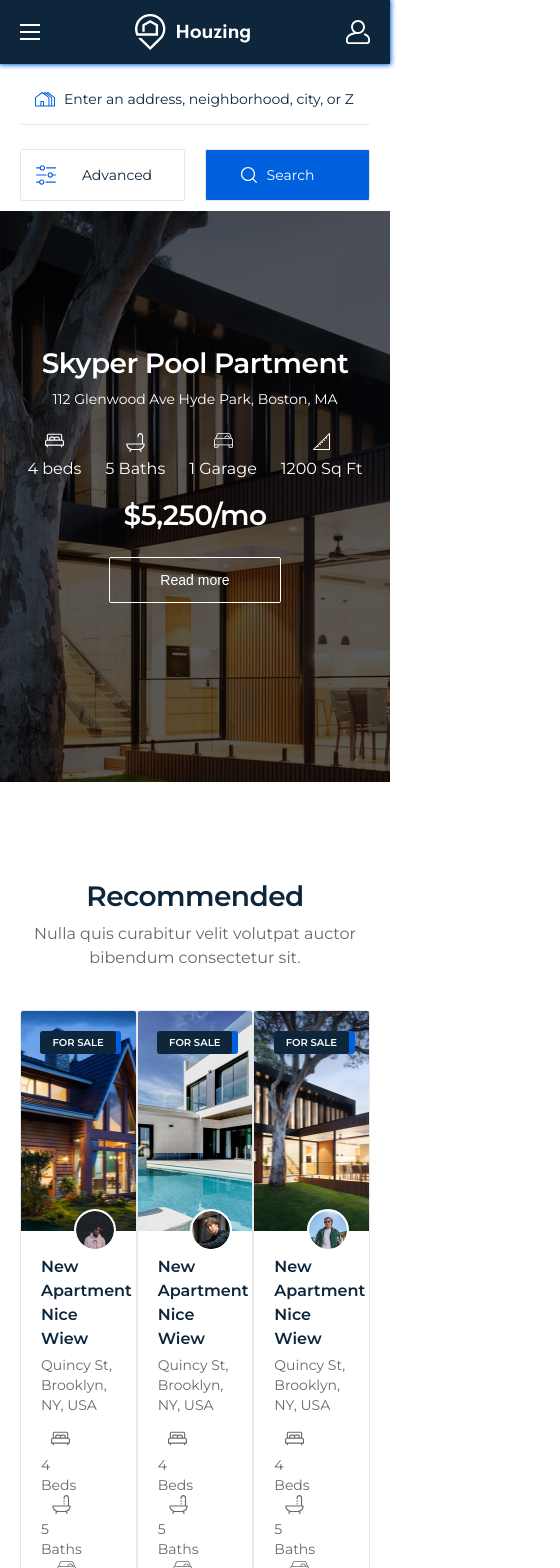
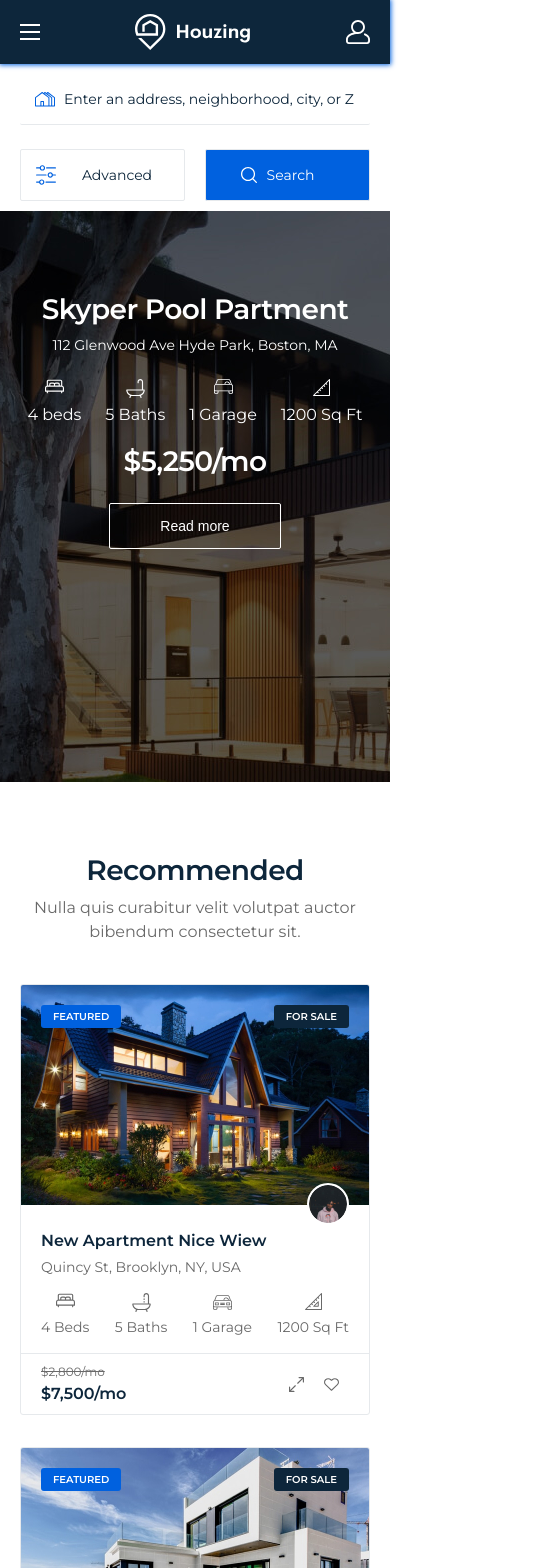
Before and after one commit to Sardor0795/Houzing-self-made, a React (Create React App) app: page / in a window 390 px wide. Shown: the top 1568 px of the page, 560 px wide, since content can reach past the window. Built offline with nearby package versions, Linux system fonts and the light colour scheme.

Commit message:
Make all cards full responsive

```diff
--- a/src/components/cards/category_card/index.jsx
+++ b/src/components/cards/category_card/index.jsx
@@ -7,8 +7,8 @@ import {
 
 export const CategoryCard = ({ img, text, miniImg }) => {
   return (
-    <CategoryCardWrapper>
-      <CategoryCardImg src={img} />
+    <CategoryCardWrapper img={img}>
+      <CategoryCardImg />
       <CategoryCardMiniImg minImg={miniImg}>{text}</CategoryCardMiniImg>
     </CategoryCardWrapper>
   );
--- a/src/components/cards/category_card/style.jsx
+++ b/src/components/cards/category_card/style.jsx
@@ -5,6 +5,12 @@ export const CategoryCardWrapper = styled.div`
   height: 350px;
   overflow: hidden;
   position: relative;
+  border-radius: 3px;
+  margin-left: 20px;
+  margin-bottom: 32px;
+  background-image: url("${({ img }) => img}");
+  background-position: center center;
+  background-size: cover;
   cursor: pointer;
   ::before {
     content: "";
@@ -19,6 +25,22 @@ export const CategoryCardWrapper = styled.div`
 
   &:hover::before {
     opacity: 0;
+  }
+  @media (max-width: 1024px) {
+    max-width: unset;
+    width: 45%;
+  }
+  @media (max-width: 760px) {
+    width: 70%;
+  }
+  @media (max-width: 600px) {
+    width: 80%;
+  }
+  @media (max-width: 500px) {
+    width: 90%;
+  }
+  @media (max-width: 400px) {
+    width: 100%;
   }
 `;
 
--- a/src/components/cards/main_card/index.jsx
+++ b/src/components/cards/main_card/index.jsx
@@ -5,6 +5,7 @@ import {
   MainCardBtuttons,
   MainCardCenter,
   MainCardMiniCards,
+  MainCardMiniCardsWrapper,
   MainCardPriceCurrent,
   MainCardPriceDell,
   MainCardPrices,
@@ -34,12 +35,16 @@ export const MainCard = ({ bgImg, userImg }) => {
       <MainCardCenter>
         <MainCardTitle>New Apartment Nice Wiew</MainCardTitle>
         <MainCardText>Quincy St, Brooklyn, NY, USA</MainCardText>
-        <MainCardMiniCards bgIcon={miniCardIcon_1}>4 Beds</MainCardMiniCards>
-        <MainCardMiniCards bgIcon={miniCardIcon_2}>5 Baths</MainCardMiniCards>
-        <MainCardMiniCards bgIcon={miniCardIcon_3}>1 Garage</MainCardMiniCards>
-        <MainCardMiniCards bgIcon={miniCardIcon_4} last>
-          1200 Sq Ft
-        </MainCardMiniCards>
+        <MainCardMiniCardsWrapper>
+          <MainCardMiniCards bgIcon={miniCardIcon_1}>4 Beds</MainCardMiniCards>
+          <MainCardMiniCards bgIcon={miniCardIcon_2}>5 Baths</MainCardMiniCards>
+          <MainCardMiniCards bgIcon={miniCardIcon_3}>
+            1 Garage
+          </MainCardMiniCards>
+          <MainCardMiniCards bgIcon={miniCardIcon_4} last>
+            1200 Sq Ft
+          </MainCardMiniCards>
+        </MainCardMiniCardsWrapper>
       </MainCardCenter>
       <MainCardBottom>
         <MainCardPrices>
--- a/src/components/cards/main_card/style.jsx
+++ b/src/components/cards/main_card/style.jsx
@@ -6,6 +6,24 @@ export const MainCardWrapper = styled.div`
   border: 1px solid #e6e9ec;
   border-radius: 3px;
   overflow: hidden;
+  margin-left: 20px;
+  margin-bottom: 32px;
+  @media (max-width: 1024px) {
+    max-width: unset;
+    width: 45%;
+  }
+  @media (max-width: 760px) {
+    width: 70%;
+  }
+  @media (max-width: 600px) {
+    width: 80%;
+  }
+  @media (max-width: 500px) {
+    width: 90%;
+  }
+  @media (max-width: 400px) {
+    width: 100%;
+  }
 `;
 
 const common = css`
@@ -70,16 +88,27 @@ export const MainCardText = styled.p`
   margin-bottom: 16px;
 `;
 
+export const MainCardMiniCardsWrapper = styled.div`
+  display: flex;
+  justify-content: space-between;
+`;
+
 export const MainCardMiniCards = styled.span`
   font-weight: 400;
   font-size: 14px;
   line-height: 20px;
   color: #696969;
   padding-top: 24px;
-  margin-right: ${({ last }) => (last ? "0px" : "35px")};
   background-image: url("${({ bgIcon }) => bgIcon}");
   background-repeat: no-repeat;
   background-position: center top;
+  margin-right: ${({ last }) => (last ? "0px" : "10px")};
+  @media (max-width: 360px) {
+    font-size: 13px;
+  }
+  @media (max-width: 330px) {
+    font-size: 12px;
+  }
 `;
 
 export const MainCardBottom = styled.div`
--- a/src/components/cards/test_card/index.jsx
+++ b/src/components/cards/test_card/index.jsx
@@ -1,8 +1,12 @@
 import React from "react";
-import { TestCardInner, TestCardWrapper } from "./style";
+import {
+  TestCardInner,
+  TestCardUserImg,
+  TestCardUserInfo,
+  TestCardWrapper,
+} from "./style";
 
 import userImg from "../../../assets/img/main_card_user_img_3.jpg";
-import { TestCardUserImg, TestCardUserInfo } from "../../testiomential/style";
 
 export const TestCard = () => {
   return (
@@ -11,7 +15,7 @@ export const TestCard = () => {
       experts. I've learned a lot and recommend it to all my friends “
       <TestCardInner>
         <TestCardUserImg userImg={userImg} />
-        <TestCardUserInfo name>Marvin McKinney</TestCardUserInfo>
+        <TestCardUserInfo name="name">Marvin McKinney</TestCardUserInfo>
         <TestCardUserInfo>Designer</TestCardUserInfo>
       </TestCardInner>
     </TestCardWrapper>
--- a/src/components/cards/test_card/style.jsx
+++ b/src/components/cards/test_card/style.jsx
@@ -14,6 +14,24 @@ export const TestCardWrapper = styled.div`
   box-shadow: 0px 10px 50px rgba(13, 38, 59, 0.1);
   border-radius: 3px;
   position: relative;
+  margin-left: 20px;
+  @media (max-width: 1024px) {
+    max-width: unset;
+    width: 45%;
+    margin-bottom: 115px;
+  }
+  @media (max-width: 760px) {
+    width: 70%;
+  }
+  @media (max-width: 600px) {
+    width: 80%;
+  }
+  @media (max-width: 500px) {
+    width: 90%;
+  }
+  @media (max-width: 400px) {
+    width: 100%;
+  }
 `;
 
 export const TestCardInner = styled.div`
@@ -26,3 +44,24 @@ export const TestCardInner = styled.div`
   left: 50%;
   transform: translateX(-50%);
 `;
+
+export const TestCardUserImg = styled.span`
+  width: 42px;
+  height: 42px;
+  border: 2px solid #fff;
+  border-radius: 50%;
+  box-shadow: 0px 0px 10px rgba(13, 38, 59, 0.2);
+  background-image: url("${({ userImg }) => userImg}");
+  background-repeat: no-repeat;
+  background-size: cover;
+  background-position: center center;
+  margin-bottom: 16px;
+`;
+
+export const TestCardUserInfo = styled.span`
+  font-weight: ${({ name }) => (name ? "600" : "400")};
+  font-size: 16px;
+  line-height: 24px;
+  text-align: center;
+  color: ${({ name }) => (name ? "#0d263b" : "#696969")};
+`;
--- a/src/components/category/style.jsx
+++ b/src/components/category/style.jsx
@@ -4,5 +4,13 @@ export const CategoryWrapper = styled.div`
   min-height: 682px;
   background-color: #fff;
   padding-top: 96px;
-  padding-bottom: 136px;
+  padding-bottom: 104px;
+  @media (max-width: 960px) {
+    padding-top: 60px;
+    padding-bottom: 60px;
+  }
+  @media (max-width: 400px) {
+    padding-top: 40px;
+    padding-bottom: 40px;
+  }
 `;
--- a/src/components/header/style.jsx
+++ b/src/components/header/style.jsx
@@ -74,10 +74,14 @@ export const LoginButtonStyle = styled.button`
   }
 `;
 
+const checkImg = (icon, bgImg) => {
+  return bgImg === null ? icon : "unset";
+};
+
 export const BurgerButton = styled.button`
   width: 20px;
   height: 16px;
-  background-image: url("${({ icon, bgImg }) => bgImg === null ? icon : "unset"}");
+  background-image: url("${({ icon, bgImg }) => checkImg(icon, bgImg)}");
   background-position: center center;
   background-size: cover;
   display: none;
@@ -85,6 +89,5 @@ export const BurgerButton = styled.button`
     display: block;
     position: relative;
     z-index: 99;
-
   }
 `;
--- a/src/components/hero/style.jsx
+++ b/src/components/hero/style.jsx
@@ -9,6 +9,14 @@ export const HeroWrapper = styled.div`
   padding: 134px 0;
   min-height: 571px;
   text-align: center;
+  @media (max-width: 600px) {
+    padding-top: 160px;
+    padding-bottom: 20px;
+  }
+  @media (max-width: 400px) {
+    padding-top: 80px;
+    padding-bottom: 80px;
+  }
 `;
 
 export const HeroTitle = styled.h1`
--- a/src/components/recent/style.jsx
+++ b/src/components/recent/style.jsx
@@ -5,5 +5,9 @@ export const RecentWrapper = styled.div`
   background-color: #fff;
   color: #fff;
   padding-top: 96px;
-  padding-bottom: 88px;
+  padding-bottom: 56px;
+  @media (max-width: 960px) {
+    padding-top: 60px;
+    padding-bottom: 40px;
+  }
 `;
--- a/src/components/recomend/style.jsx
+++ b/src/components/recomend/style.jsx
@@ -3,10 +3,17 @@ import styled from "styled-components";
 export const RecommendWrapper = styled.div`
   min-height: 713px;
   background-color: #fff;
-  padding: 96px 0 88px 0;
+  padding: 96px 0 56px 0;
+  @media (max-width: 960px) {
+    padding: 70px 0 56px 0;
+  }
 `;
 
 export const MainCardsWrapper = styled.div`
   display: flex;
   justify-content: space-around;
+  margin-left: -20px;
+  @media (max-width: 1024px) {
+    flex-wrap: wrap;
+  }
 `;
--- a/src/components/testiomential/style.jsx
+++ b/src/components/testiomential/style.jsx
@@ -5,27 +5,6 @@ export const TestiomentalWrapper = styled.div`
   background-color: #f5f7fc;
   color: #000;
   padding-top: 48px;
-  padding-bottom: 137px;
+  padding-bottom: 22px;
   position: relative;
 `;
-
-export const TestCardUserImg = styled.span`
-  width: 42px;
-  height: 42px;
-  border: 2px solid #fff;
-  border-radius: 50%;
-  box-shadow: 0px 0px 10px rgba(13, 38, 59, 0.2);
-  background-image: url("${({ userImg }) => userImg}");
-  background-repeat: no-repeat;
-  background-size: cover;
-  background-position: center center;
-  margin-bottom: 16px;
-`;
-
-export const TestCardUserInfo = styled.span`
-  font-weight: ${({ name }) => (name ? "600" : "400")};
-  font-size: 16px;
-  line-height: 24px;
-  text-align: center;
-  color: ${({ name }) => (name ? "#0d263b" : "#696969")};
-`;
```
